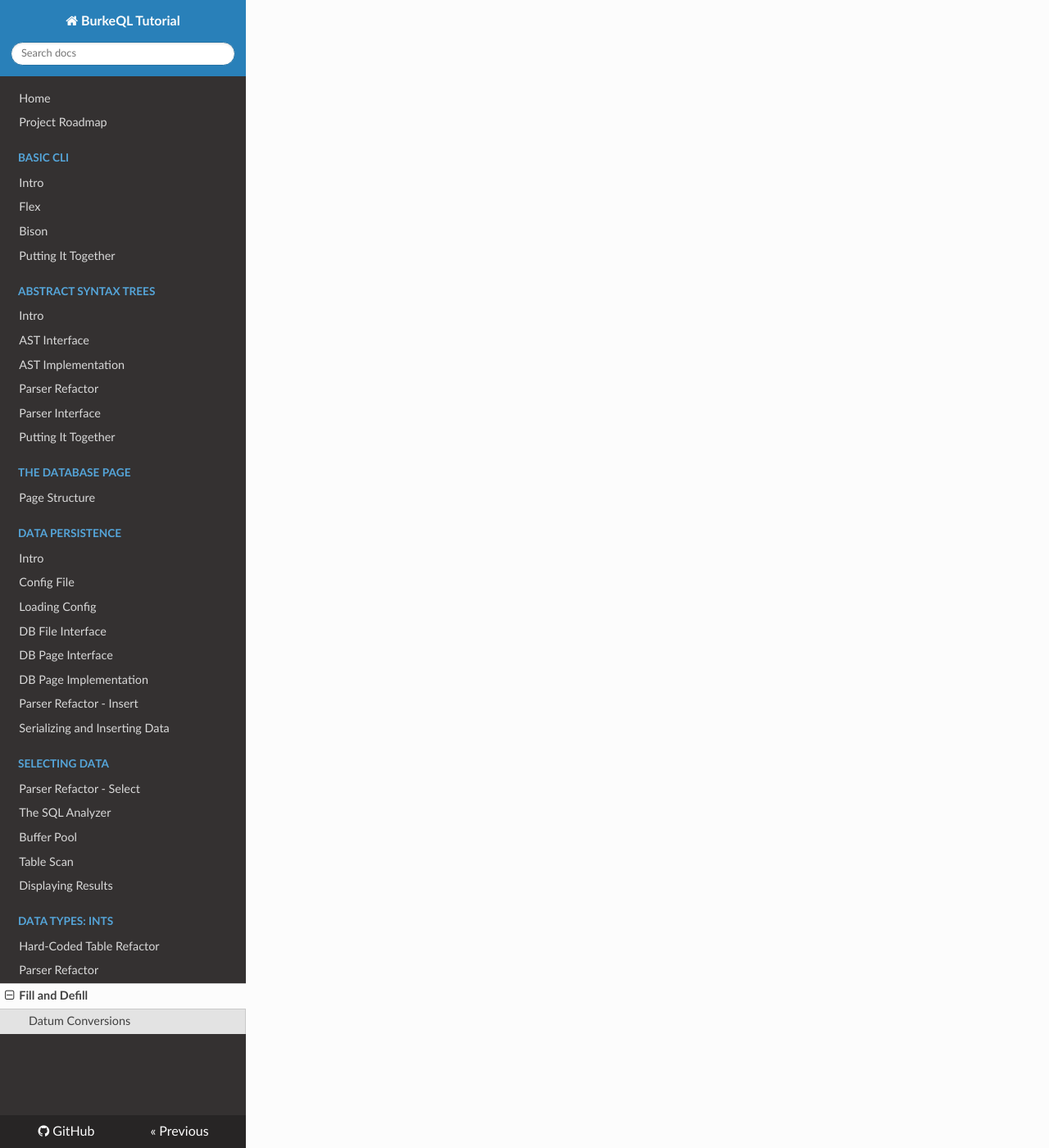
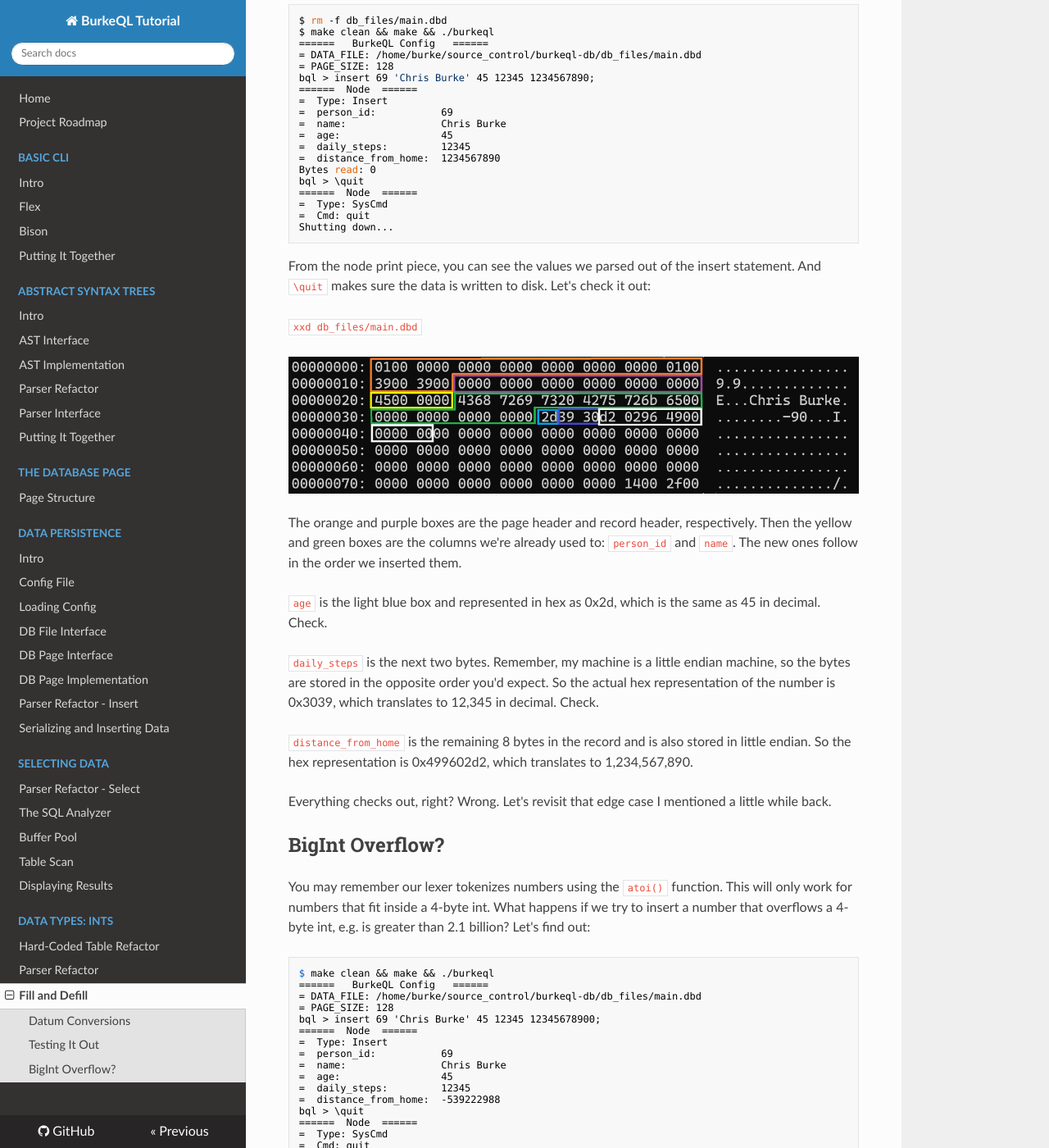
Before and after one commit to burke1791/burkeql-db, an MkDocs documentation site: the page built from docs/06-data-types-ints/03-fill-and-defill.md, in a window 1280 px wide and 1400 px high, scrolled down 2669 px. Shown: the whole window at 82% size. Built offline with MkDocs 1.6.1, drawn with Linux system fonts in a browser that asks for light colours; nearby versions of some CDN libraries; some of the changed text lies outside the part shown.

Commit message:
ints complete

````diff
--- a/docs/06-data-types-ints/03-fill-and-defill.md
+++ b/docs/06-data-types-ints/03-fill-and-defill.md
@@ -142,3 +142,145 @@
    return (char*) d;
  }
 ```
+
+## Testing It Out
+
+That's everything we need for insert operations, let's test it out. Make sure you delete the `main.dbd` file before compiling and running the program because any existing data was built on the old table definition.
+
+```bash
+$ rm -f db_files/main.dbd
+$ make clean && make && ./burkeql
+======   BurkeQL Config   ======
+= DATA_FILE: /home/burke/source_control/burkeql-db/db_files/main.dbd
+= PAGE_SIZE: 128
+bql > insert 69 'Chris Burke' 45 12345 1234567890;
+======  Node  ======
+=  Type: Insert
+=  person_id:           69
+=  name:                Chris Burke
+=  age:                 45
+=  daily_steps:         12345
+=  distance_from_home:  1234567890
+Bytes read: 0
+bql > \quit
+======  Node  ======
+=  Type: SysCmd
+=  Cmd: quit
+Shutting down...
+```
+
+From the node print piece, you can see the values we parsed out of the insert statement. And `\quit` makes sure the data is written to disk. Let's check it out:
+
+`xxd db_files/main.dbd`
+
+![Ints Data Page](assets/ints_data_page.png)
+
+The orange and purple boxes are the page header and record header, respectively. Then the yellow and green boxes are the columns we're already used to: `person_id` and `name`. The new ones follow in the order we inserted them.
+
+`age` is the light blue box and represented in hex as 0x2d, which is the same as 45 in decimal. Check.
+
+`daily_steps` is the next two bytes. Remember, my machine is a little endian machine, so the bytes are stored in the opposite order you'd expect. So the actual hex representation of the number is 0x3039, which translates to 12,345 in decimal. Check.
+
+`distance_from_home` is the remaining 8 bytes in the record and is also stored in little endian. So the hex representation is 0x499602d2, which translates to 1,234,567,890.
+
+Everything checks out, right? Wrong. Let's revisit that edge case I mentioned a little while back.
+
+## BigInt Overflow?
+
+You may remember our lexer tokenizes numbers using the `atoi()` function. This will only work for numbers that fit inside a 4-byte int. What happens if we try to insert a number that overflows a 4-byte int, e.g. is greater than 2.1 billion? Let's find out:
+
+```shell
+$ make clean && make && ./burkeql
+======   BurkeQL Config   ======
+= DATA_FILE: /home/burke/source_control/burkeql-db/db_files/main.dbd
+= PAGE_SIZE: 128
+bql > insert 69 'Chris Burke' 45 12345 12345678900;
+======  Node  ======
+=  Type: Insert
+=  person_id:           69
+=  name:                Chris Burke
+=  age:                 45
+=  daily_steps:         12345
+=  distance_from_home:  -539222988
+bql > \quit
+======  Node  ======
+=  Type: SysCmd
+=  Cmd: quit
+Shutting down...
+```
+
+This time I inserted the same data, except for `distance_from_home` I added a zero to the end, making the total 12 billion. Turns out, our code wraps around to the negative regime of the 4-byte number space. Let's fix this.
+
+`src/parser/scan.l`
+
+```diff
+--?[0-9]+    { yylval->intval = atoi(yytext); return INTVAL; }
++-?[0-9]+    { yylval->numval = strtoll(yytext, &yytext, 10); return NUMBER; }
+```
+
+We changed our converter function to use `strtoll` from the C standard, which can handle up to the `long long` data type. We also changed the names of the tokens defined by bison:
+
+`src/parser/gram.y`
+
+```diff
+ %union {
+   char* str;
+-  int intval;
++  long long numval;
+
+   struct Node* node;
+   struct ParseList* list;
+ }
+
+ %parse-param { struct Node** n }
+ %param { void* scanner }
+
+ %token <str> SYS_CMD STRING IDENT
+
+-%token <intval> INTNUM
++%token <numval> NUMBER
+
+*** code omitted for brevity ***
+
+-insert_stmt: INSERT INTNUM STRING INTNUM INTNUM INTNUM  {
++insert_stmt: INSERT NUMBER STRING NUMBER NUMBER NUMBER  {
+       InsertStmt* ins = create_node(InsertStmt);
+       ins->personId = $2;
+       ins->name = str_strip_quotes($3);
+       ins->age = $4;
+       ins->dailySteps = $5;
+       ins->distanceFromHome = $6;
+       $$ = (Node*)ins;
+     }
+   ;
+```
+
+Here we just changed `INTNUM` to `NUMBER`.
+
+Now if we run it and try to insert the same large number...
+
+```shell
+$ rm -f db_files/main.dbd
+$ make clean && make && ./burkeql
+======   BurkeQL Config   ======
+= DATA_FILE: /home/burke/source_control/burkeql-db/db_files/main.dbd
+= PAGE_SIZE: 128
+bql > insert 69 'Chris Burke' 45 12345 12345678900;
+======  Node  ======
+=  Type: Insert
+=  person_id:           69
+=  name:                Chris Burke
+=  age:                 45
+=  daily_steps:         12345
+=  distance_from_home:  12345678900
+Bytes read: 0
+bql > \quit
+======  Node  ======
+=  Type: SysCmd
+=  Cmd: quit
+Shutting down...
+```
+
+We see that the lexer/parser successfully handled the large number.
+
+And that completes the section on `Int`'s. In the next section, we'll add the 1-byte `Bool` data type.
````
Also changed, not shown: docs/00-intro/project-plan.md (+2 -2 lines), docs/06-data-types-ints/assets/ints_data_page.png (added), 2 other files.
